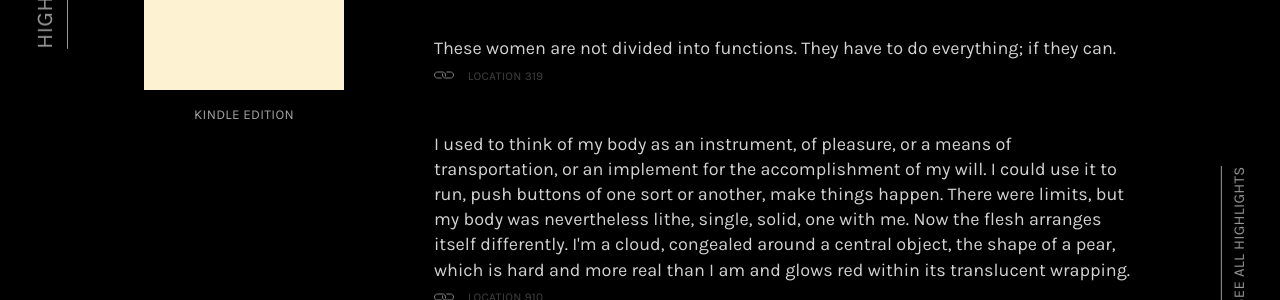
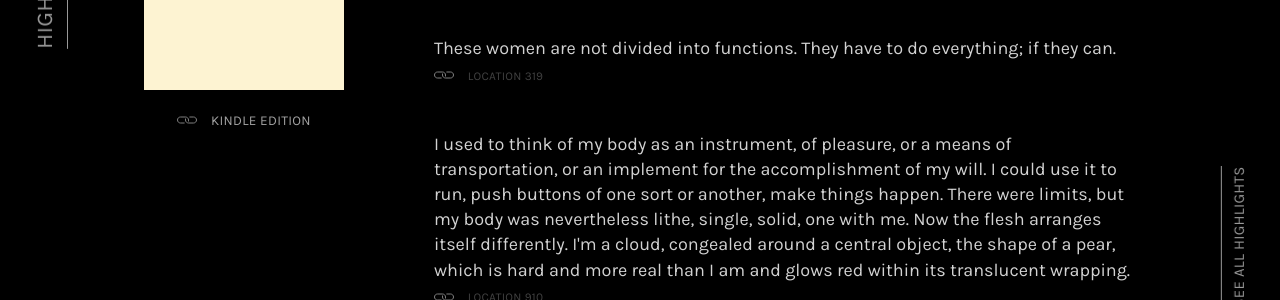
Before and after one commit to melanierichards/highlights, a Jekyll site: the page built from all/index.html, in a window 1280 px wide. Shown: the part 383-683 px from the top of the page. Built offline with Jekyll 4.4.1, drawn with Linux system fonts in a browser that asks for light colours; some web fonts are replaced; the list of posts is cut into pages by our own code; some of the changed text lies outside the part shown.

Commit message:
Add permalinks to "all" view

```diff
--- a/_includes/post-contents.html
+++ b/_includes/post-contents.html
@@ -9,6 +9,9 @@
     <div class="source__image">
       {% include svgs/abstract-handmaids-tale.svg %}
     </div>
+    {% unless individualPost %}
+      <a href="{{ post.url}}" class="permalink highlight__link">Source permalink</a>
+    {% endunless %}
     {% if post.kindle %}
       <p class="special-edition">Kindle edition</p>
     {% endif %}
@@ -18,7 +21,7 @@
     {% for highlight in site.data[current_source] %}
       <li class="highlight" id="{{ highlight.text | downcase | slice: 0, 15 | url_encode }}">
         <p class="highlight__text">{{ highlight.text }}</p>
-        <a href="{{ post.url}}#{{ highlight.text | downcase | slice: 0, 15 | url_encode }}" class="permalink highlight__link">Permalink</a>
+        <a href="{{ post.url}}#{{ highlight.text | downcase | slice: 0, 15 | url_encode }}" class="permalink highlight__link">Highlight permalink</a>
         <span class="highlight__location">{{ highlight.page }}</span>
       </li>
     {% endfor %}
--- a/assets/_sass/global.scss
+++ b/assets/_sass/global.scss
@@ -34,6 +34,10 @@ body {
 a:link, a:visited {
   text-decoration: none;
   color: #fff;
+}
+
+a:hover {
+  cursor: pointer;
 }
 
 @media (max-width: $bp-xs) {
--- a/assets/_sass/source.scss
+++ b/assets/_sass/source.scss
@@ -38,6 +38,10 @@
 
 .source__image {
   margin: 0 auto $margin-xs;
+}
+
+.special-edition {
+  display: inline-block;
 }
 
 .highlights {
```
